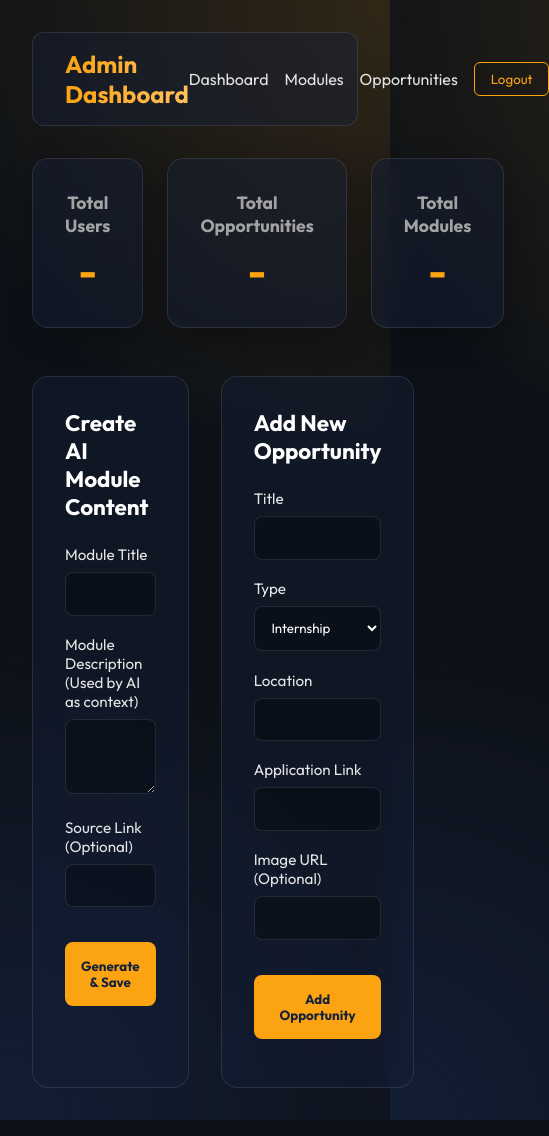
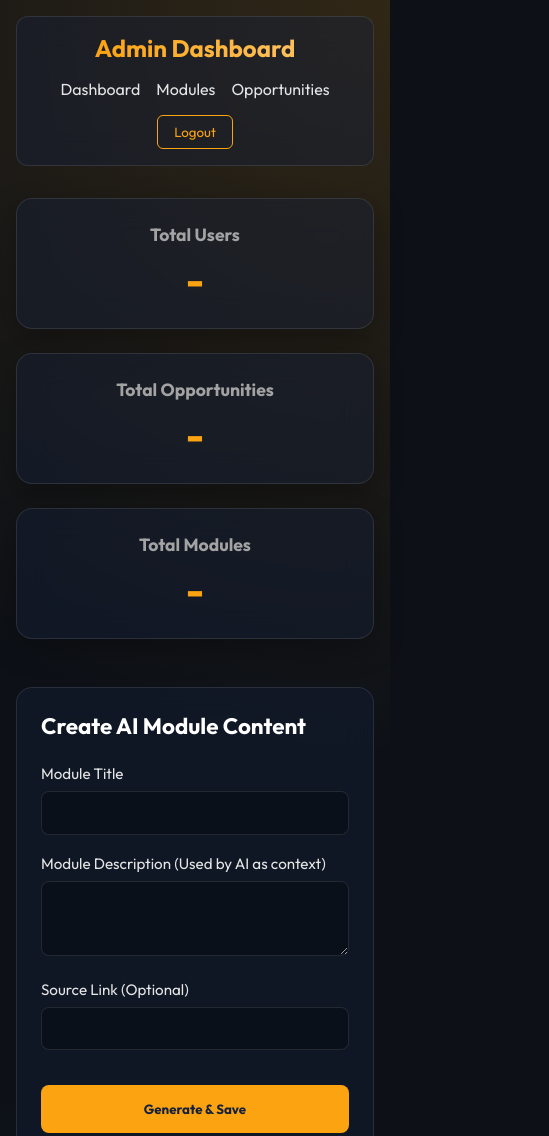
Before and after one commit to Avvyyy/civichernaija-backend, a website: page public/admin.html in a window 390 px wide. Shown: the top 1136 px of the page, 549 px wide, since content can reach past the window. Drawn offline with Linux system fonts and the light colour scheme; no server answers; sample sign-in values are in the browser's storage.

Commit message:
Made the admin pages responsive

```diff
--- a/public/admin.html
+++ b/public/admin.html
@@ -132,6 +132,33 @@
         }
         .log-success { color: #4ade80; }
         .log-error { color: #f87171; }
+
+        @media (max-width: 768px) {
+            body {
+                padding: 1rem;
+            }
+            .navbar {
+                flex-direction: column;
+                gap: 1rem;
+                text-align: center;
+            }
+            .navbar h2 {
+                margin-right: 0 !important;
+            }
+            .navbar div {
+                flex-wrap: wrap;
+                justify-content: center;
+            }
+            .dashboard-grid {
+                grid-template-columns: 1fr;
+            }
+            .forms-section {
+                grid-template-columns: 1fr;
+            }
+            .stat-card, .card {
+                padding: 1.5rem;
+            }
+        }
     </style>
 </head>
 <body>
```
Also changed, not shown: public/manage-modules.html (+30 -0 lines), public/manage-opportunities.html (+30 -0 lines).
